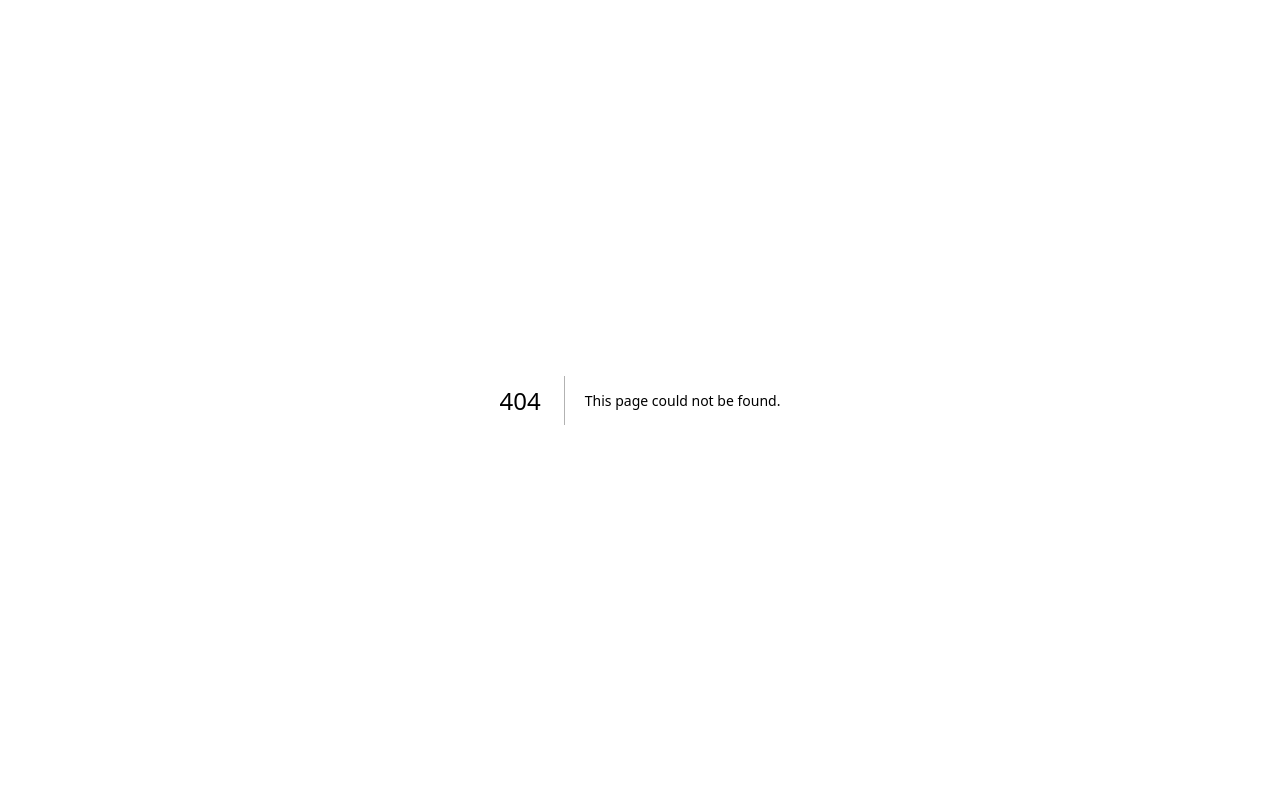
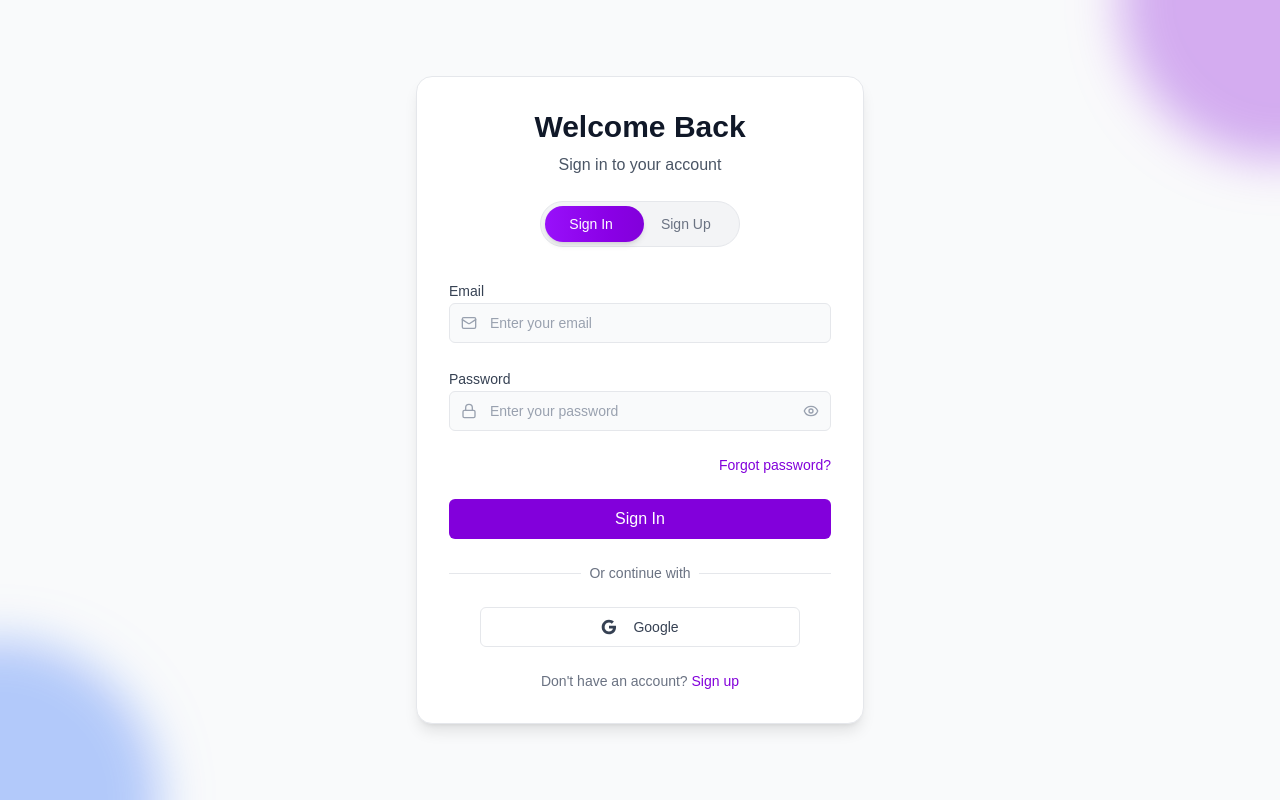
Before and after one commit to arjav1528/Learnify-LMS, a Next.js app: page /auth in a window 1280 px wide. Before the commit this address had no page. Built offline with nearby package versions, Linux system fonts and the light colour scheme.

Commit message:
added auth page, just the UI

```diff
--- /dev/null
+++ b/src/app/auth/page.tsx
@@ -0,0 +1,113 @@
+"use client";
+
+import { SignInForm } from "@/components/auth/SignInForm";
+import { SignUpForm } from "@/components/auth/SignUpForm";
+import { useState } from "react";
+
+export default function AuthPage(){
+  const [isSignIn, setIsSignIn] = useState(true);
+  const [isHovering, setIsHovering] = useState(false);
+
+  const toggleAuth = () => {
+    setIsSignIn(!isSignIn);
+  };
+
+  return (
+    <div className="min-h-screen bg-gray-50 flex items-center justify-center p-4 relative overflow-hidden">
+      {/* Animated background elements - keeping animations but using theme colors */}
+      <div className="absolute inset-0 overflow-hidden">
+        <div className="absolute -top-40 -right-40 w-80 h-80 bg-purple-700 rounded-full mix-blend-multiply filter blur-xl opacity-10 animate-pulse"></div>
+        <div className="absolute -bottom-40 -left-40 w-80 h-80 bg-blue-600 rounded-full mix-blend-multiply filter blur-xl opacity-10 animate-pulse delay-1000"></div>
+        <div className="absolute top-1/2 left-1/2 transform -translate-x-1/2 -translate-y-1/2 w-60 h-60 bg-purple-500 rounded-full mix-blend-multiply filter blur-xl opacity-5 animate-pulse delay-500"></div>
+      </div>
+
+      {/* Main auth container */}
+      <div className="relative w-full max-w-md">
+        {/* Card - updated to match homepage style */}
+        <div className="bg-white rounded-2xl p-8 shadow-lg border border-gray-200">
+          {/* Header with toggle */}
+          <div className="text-center mb-8">
+            <h1 className="text-3xl font-bold text-gray-900 mb-2">
+              Welcome {isSignIn ? 'Back' : 'To Learnify'}
+            </h1>
+            <p className="text-gray-600 mb-6">
+              {isSignIn ? 'Sign in to your account' : 'Create your new account'}
+            </p>
+
+            {/* Toggle switch - keeping functionality but updating colors */}
+            <div className="relative inline-flex items-center p-1 bg-gray-100 rounded-full border border-gray-200">
+              <div
+                className={`absolute top-1 bottom-1 w-1/2 bg-gradient-to-r from-purple-600 to-purple-700 rounded-full transition-all duration-300 ease-out shadow-md ${
+                  isSignIn ? 'left-1' : 'left-1/2'
+                } ${isHovering ? 'animate-glow-pulse' : ''}`}
+              ></div>
+              <button
+                className={`relative z-10 px-6 py-2 text-sm font-medium transition-all duration-300 rounded-full ${
+                  isSignIn ? 'text-white' : 'text-gray-500'
+                } ${isHovering && isSignIn ? 'animate-magnetic-pull' : ''}`}
+                onClick={toggleAuth}
+                onMouseEnter={() => setIsHovering(true)}
+                onMouseLeave={() => setIsHovering(false)}
+              >
+                Sign In
+              </button>
+              <button
+                className={`relative z-10 px-6 py-2 text-sm font-medium transition-all duration-300 rounded-full ${
+                  !isSignIn ? 'text-white' : 'text-gray-500'
+                } ${isHovering && !isSignIn ? 'animate-magnetic-pull' : ''}`}
+                onClick={toggleAuth}
+                onMouseEnter={() => setIsHovering(true)}
+                onMouseLeave={() => setIsHovering(false)}
+              >
+                Sign Up
+              </button>
+            </div>
+          </div>
+
+          {/* Form container with slide animations - keeping animations */}
+          <div className="relative overflow-hidden">
+            <div
+              className={`transition-all duration-500 ease-out ${
+                isSignIn
+                  ? 'transform translate-x-0 opacity-100'
+                  : 'transform -translate-x-full opacity-0 absolute inset-0'
+              }`}
+            >
+              {isSignIn && (
+                <div className="animate-slide-in-left">
+                  <SignInForm />
+                </div>
+              )}
+            </div>
+            <div
+              className={`transition-all duration-500 ease-out ${
+                !isSignIn
+                  ? 'transform translate-x-0 opacity-100'
+                  : 'transform translate-x-full opacity-0 absolute inset-0'
+              }`}
+            >
+              {!isSignIn && (
+                <div className="animate-slide-in-right">
+                  <SignUpForm />
+                </div>
+              )}
+            </div>
+          </div>
+
+          {/* Footer */}
+          <div className="mt-6 text-center">
+            <p className="text-gray-500 text-sm">
+              {isSignIn ? "Don't have an account? " : "Already have an account? "}
+              <button
+                onClick={toggleAuth}
+                className="text-purple-700 hover:text-purple-800 font-medium transition-colors duration-200"
+              >
+                {isSignIn ? 'Sign up' : 'Sign in'}
+              </button>
+            </p>
+          </div>
+        </div>
+      </div>
+    </div>
+  );
+};
```
